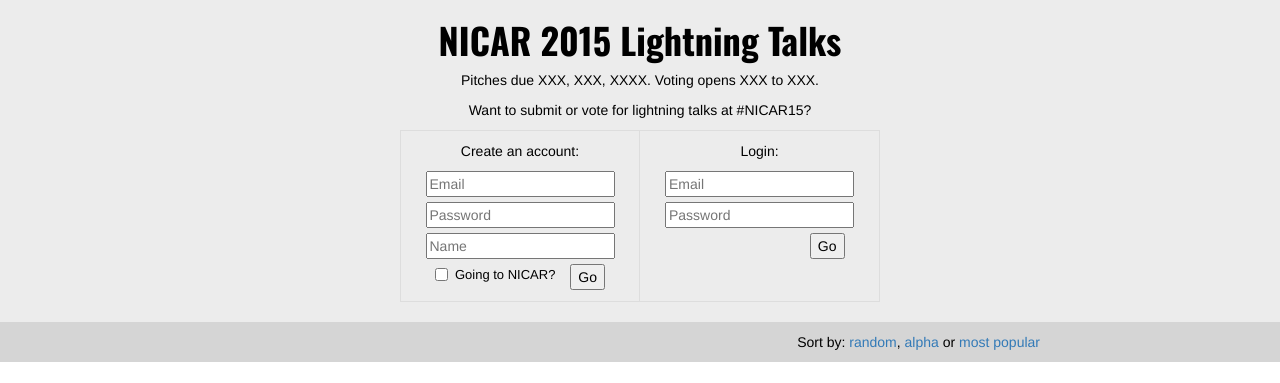
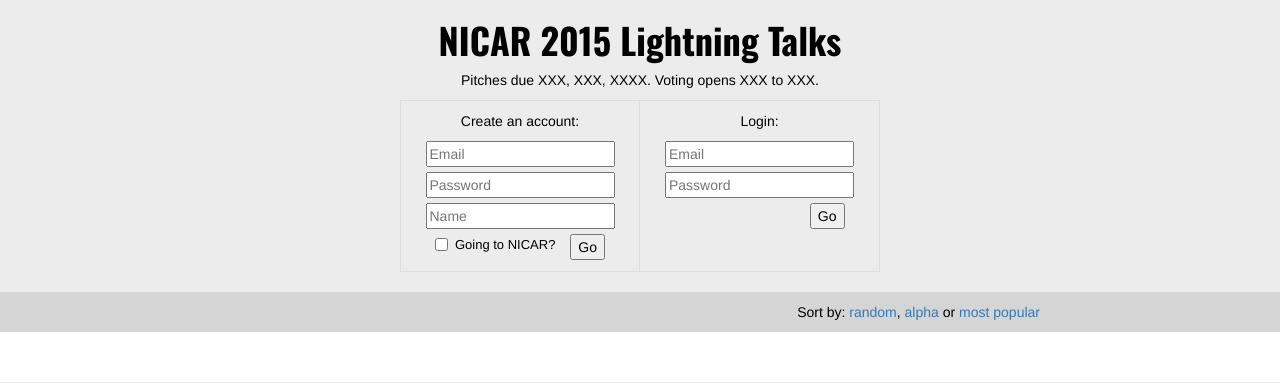
Before and after one commit to ireapps/lightning-talks, a Flask app: page / in a window 1280 px wide. Shown: the top 383 px of the page. Run offline with Flask 2, Linux system fonts and the light colour scheme; data that the repository does not hold is empty; some libraries are stand-ins or nearby versions.

Commit message:
removing extra language"

```diff
--- a/templates/base.html
+++ b/templates/base.html
@@ -25,7 +25,6 @@
         </div>
         <div class="logged-status">
           <div id="logged-out" style="display:none;">
-            <p>Want to submit or vote for lightning talks at #NICAR15?</p>
             <div class="login-options cf">
 
               <div class="create-account">
```
